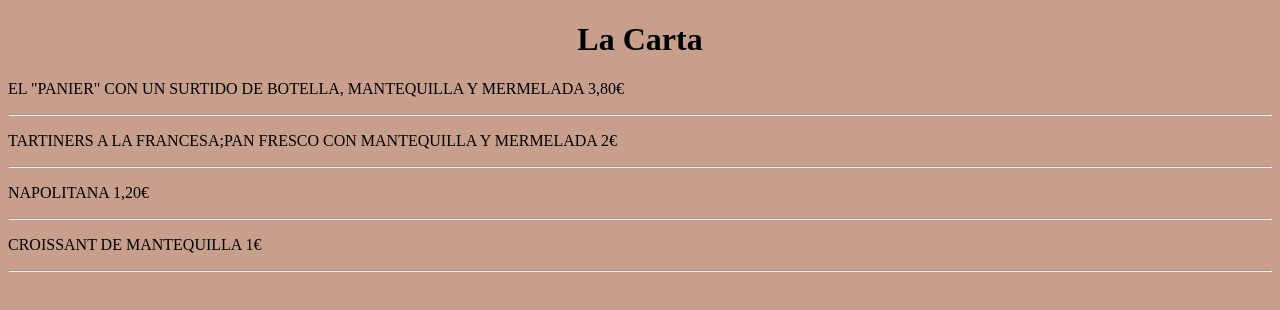
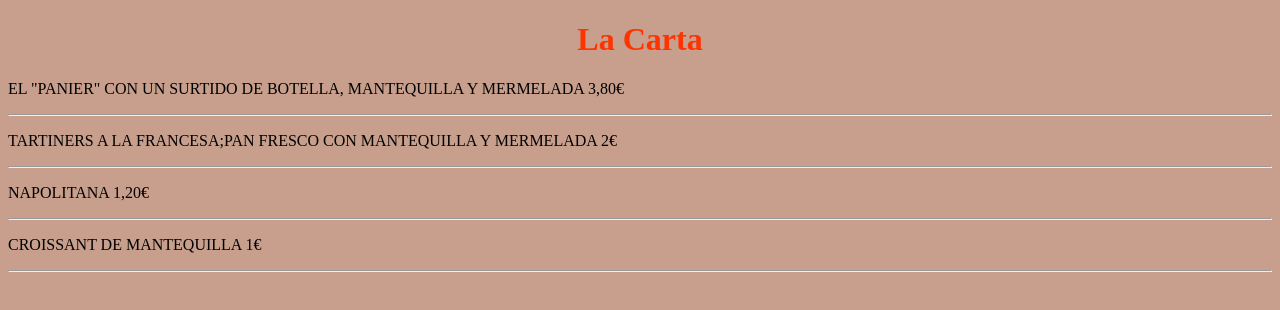
Before and after one commit to sfom1/3.9, a plain HTML site: page lacarta.html in a window 1280 px wide. Drawn offline with Linux system fonts and the light colour scheme.

Commit message:
Update lacarta.html

```diff
--- a/lacarta.html
+++ b/lacarta.html
@@ -11,7 +11,7 @@
     <body  style="background-color:#c79f8c;">
 
 
-        <h1><center>La Carta<center></h1>
+           <h1 class="red"><center>La Carta</center> </h1>
 
      <p>EL "PANIER" CON UN SURTIDO DE BOTELLA, MANTEQUILLA Y MERMELADA 3,80€ </p>
        <hr>
```
